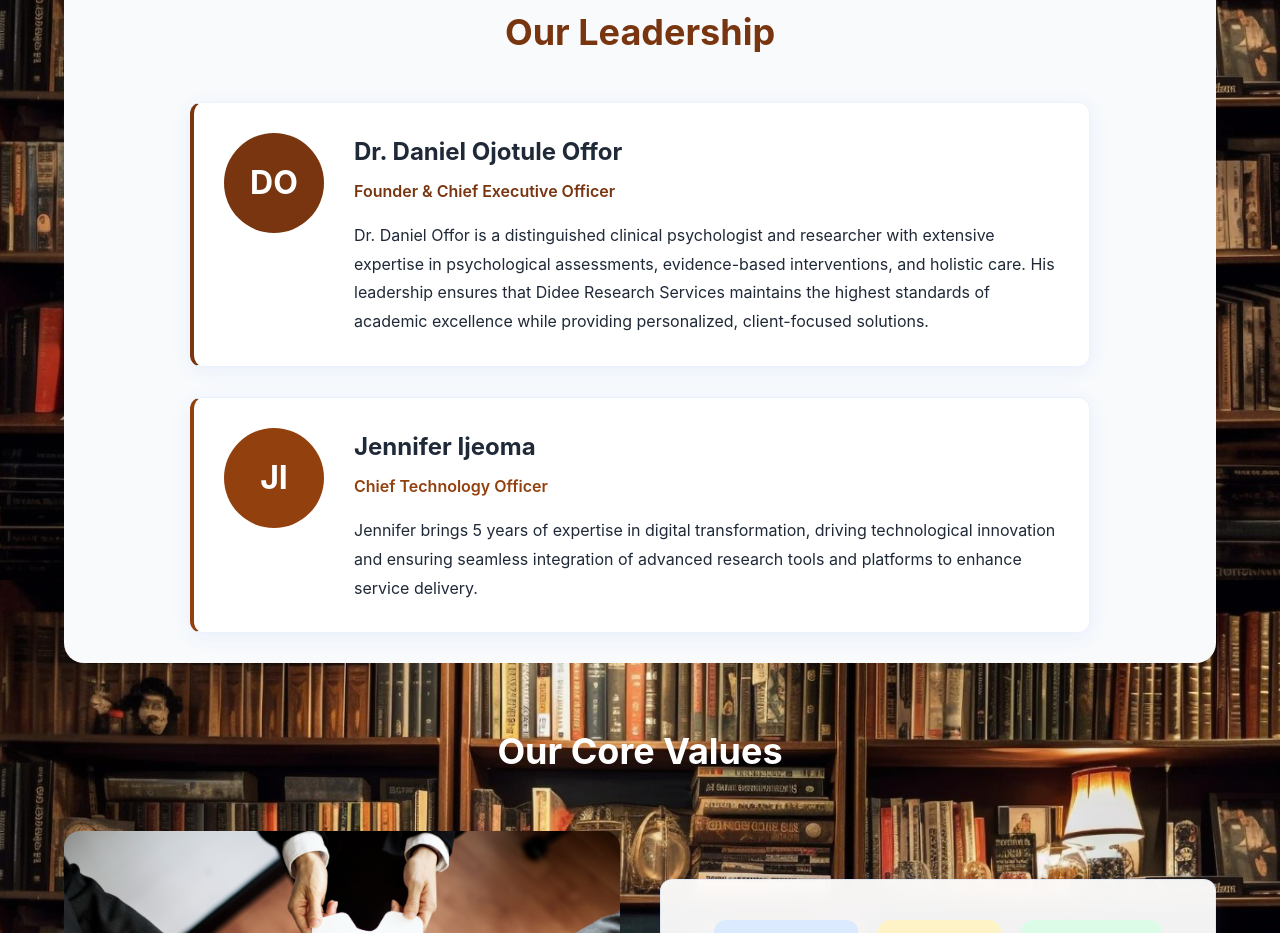
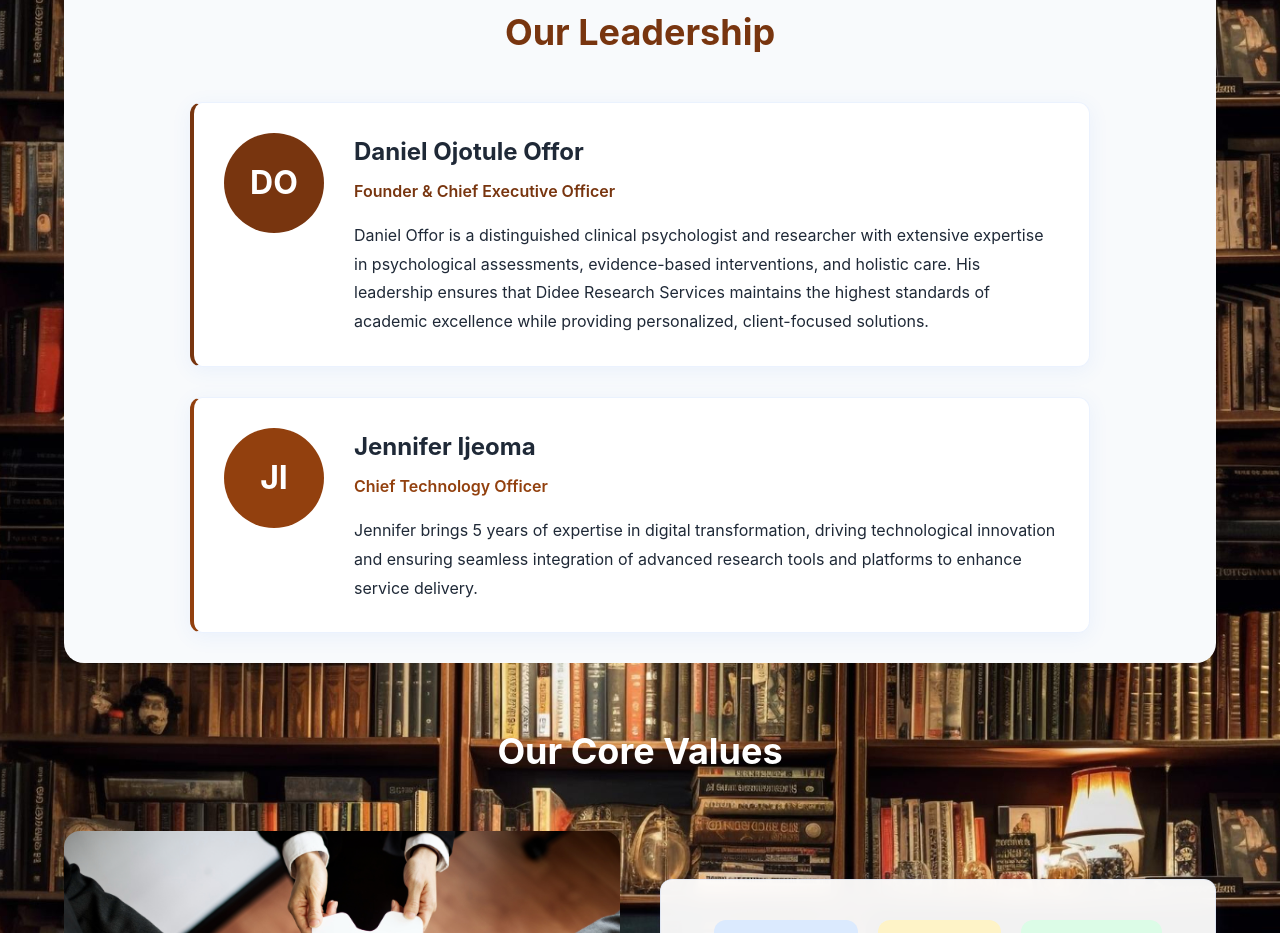
Before and after one commit to Jennifernkem/didee-research-services, a Next.js app: page /about in a window 1280 px wide. Shown: the part 1020-1953 px from the top of the page. Built offline with nearby package versions, Linux system fonts and the light colour scheme.

Commit message:
Remove Dr. from Daniel's name on about page

```diff
--- a/app/about/page.tsx
+++ b/app/about/page.tsx
@@ -36,10 +36,10 @@ export default function About() {
                 DO
               </div>
               <div style={{flex: 1}}>
-                <h3 style={{fontSize: '24px', fontWeight: 'bold', marginBottom: '8px', color: '#1f2937'}}>Dr. Daniel Ojotule Offor</h3>
+                <h3 style={{fontSize: '24px', fontWeight: 'bold', marginBottom: '8px', color: '#1f2937'}}>Daniel Ojotule Offor</h3>
                 <p style={{fontSize: '16px', color: '#78350f', fontWeight: '600', marginBottom: '16px'}}>Founder & Chief Executive Officer</p>
                 <p style={{color: '#1f2937', lineHeight: '1.8'}}>
-                  Dr. Daniel Offor is a distinguished clinical psychologist and researcher with extensive expertise in psychological assessments, evidence-based interventions, and holistic care. His leadership ensures that Didee Research Services maintains the highest standards of academic excellence while providing personalized, client-focused solutions.
+                  Daniel Offor is a distinguished clinical psychologist and researcher with extensive expertise in psychological assessments, evidence-based interventions, and holistic care. His leadership ensures that Didee Research Services maintains the highest standards of academic excellence while providing personalized, client-focused solutions.
                 </p>
               </div>
             </div>
```
